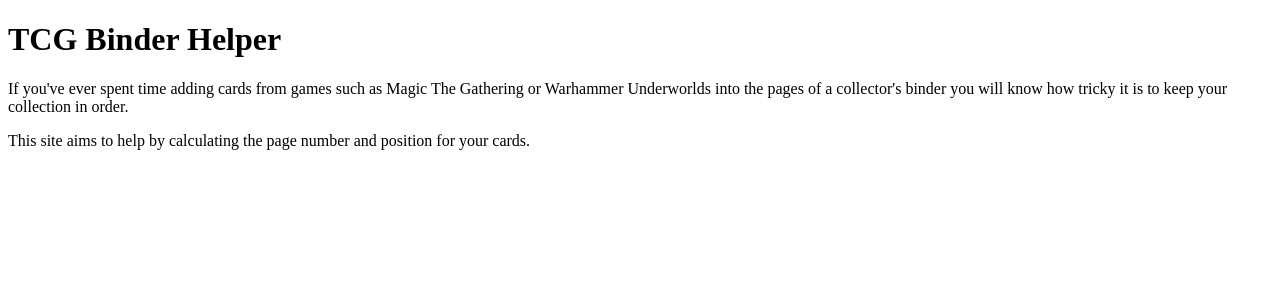
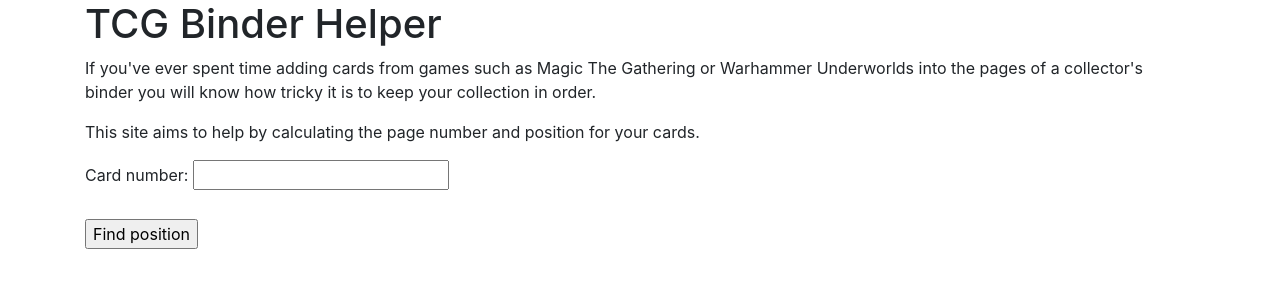
Before and after one commit to smacktoid/tcg-binder-helper, a Flask app: page / in a window 1280 px wide. Shown: the top 300 px of the page. Run offline with Flask 2, Linux system fonts and the light colour scheme; some libraries are stand-ins or nearby versions.

Commit message:
CardPosition type can now provide a readable description.
Added basic HTML page with form submission.

```diff
--- a/tcgbinderhelper/main.py
+++ b/tcgbinderhelper/main.py
@@ -1,10 +1,16 @@
-from flask import Flask, render_template
+from flask import Flask, render_template, jsonify, request
+from tcgbinderhelper.positioner import find_position
 
 app = Flask(__name__)
 
-@app.route("/")
+@app.route("/", methods=['post', 'get'])
 def home():
-    return render_template("home.html")
+
+    position = None
+    if request.method == 'POST':
+        card_no = int(request.form.get('cardNo'))
+        position = find_position(card_no)
+    return render_template("home.html", position=position)
 
 if __name__ == "__main__":
     app.run(debug=True)
--- a/tcgbinderhelper/positioner.py
+++ b/tcgbinderhelper/positioner.py
@@ -12,6 +12,10 @@ class CardPosition(object):
         self.page = page
         self.slot = slot
         self.side = side
+
+    def description(self)->str:
+        readable_side = 'Front' if self.side == Side.FRONT else 'Back'
+        return f"{readable_side} of page {self.page}, slot {self.slot}"
 
 
 def find_position(card_number) -> CardPosition:
--- a/tcgbinderhelper/templates/home.html
+++ b/tcgbinderhelper/templates/home.html
@@ -1,12 +1,37 @@
-<!DOCTYPE html>
-<html lang="en" dir="ltr">
+    <!doctype html>
+<html lang="en">
     <head>
+        <!-- Required meta tags -->
         <meta charset="utf-8">
+        <meta name="viewport" content="width=device-width, initial-scale=1, shrink-to-fit=no">
+
+        <!-- Bootstrap CSS -->
+        <link rel="stylesheet" href="https://stackpath.bootstrapcdn.com/bootstrap/4.2.1/css/bootstrap.min.css" integrity="sha384-GJzZqFGwb1QTTN6wy59ffF1BuGJpLSa9DkKMp0DgiMDm4iYMj70gZWKYbI706tWS" crossorigin="anonymous">
+
         <title>TCG Binder Helper</title>
+        <script src="https://ajax.googleapis.com/ajax/libs/jquery/3.5.1/jquery.min.js"></script>
+
     </head>
     <body>
+    <div class="container">
         <h1> TCG Binder Helper </h1>
         <p> If you've ever spent time adding cards from games such as Magic The Gathering or Warhammer Underworlds into the pages of a collector's binder you will know how tricky it is to keep your collection in order.  </p>
         <p> This site aims to help by calculating the page number and position for your cards.</p>
+
+        <form id="cardInput" method="post">
+            <label for="cardNo">Card number:</label>
+            <input type="text" id="cardNo" name="cardNo"><br><br>
+            <input type="submit" value="Find position">
+        </form>
+    </div>
+
+    <div class="container mt-5">
+        <p>{{position.description() if position}}</p>
+    </div>
+
+    <!-- Optional JavaScript -->
+    <!-- jQuery first, then Popper.js, then Bootstrap JS -->
+    <script src="https://cdnjs.cloudflare.com/ajax/libs/popper.js/1.14.6/umd/popper.min.js" integrity="sha384-wHAiFfRlMFy6i5SRaxvfOCifBUQy1xHdJ/yoi7FRNXMRBu5WHdZYu1hA6ZOblgut" crossorigin="anonymous"></script>
+    <script src="https://stackpath.bootstrapcdn.com/bootstrap/4.2.1/js/bootstrap.min.js" integrity="sha384-B0UglyR+jN6CkvvICOB2joaf5I4l3gm9GU6Hc1og6Ls7i6U/mkkaduKaBhlAXv9k" crossorigin="anonymous"></script>
     </body>
 </html>
```
Also changed, not shown: tests/test_positioner.py (+7 -0 lines). Lines whose indentation alone changed are shown as unchanged.
